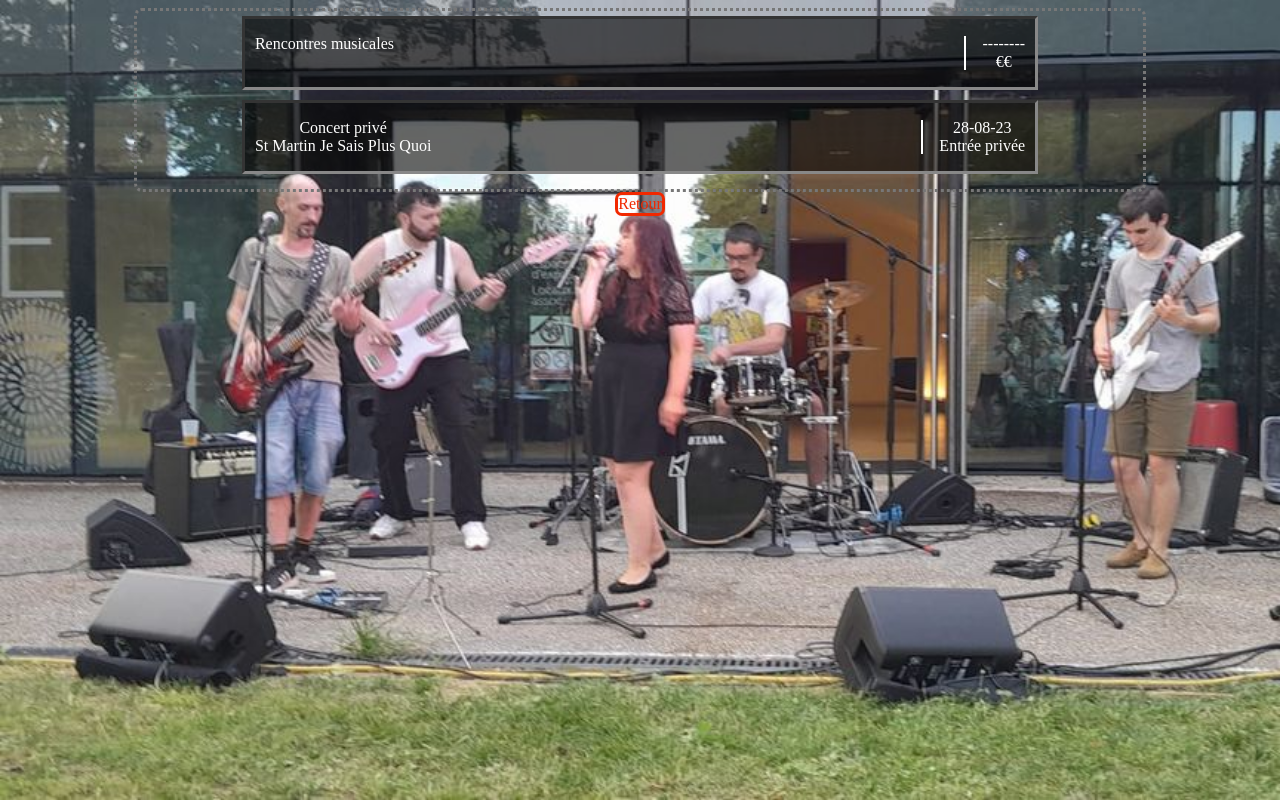
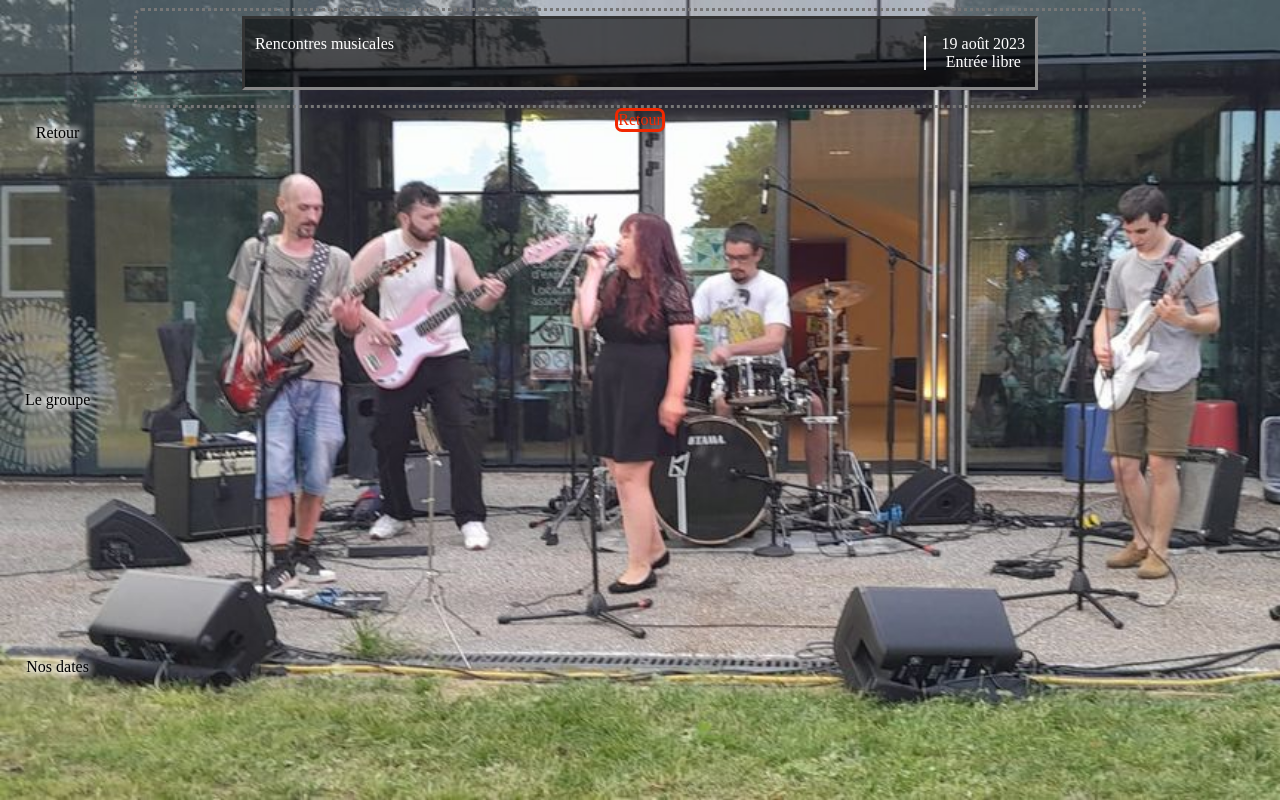
Before and after one commit to Laitram31/runninggags, a plain HTML site: page dates.html in a window 1280 px wide. Drawn offline with Linux system fonts and the light colour scheme.

Commit message:
fix: final fixes before (lol no) deployment

```diff
--- a/dates.html
+++ b/dates.html
@@ -6,19 +6,17 @@
 		<link rel="stylesheet" type="text/css" href="./style.css" />
 	</head>
 	<body>
+    <nav>
+      <a href="index.html">Retour</a>
+      <a href="membres.html">Le groupe</a>
+      <a href="#">Nos dates</a>
+    </nav>
 		<div class="content">
 			<div class="date">
 				<p class="date-desc">Rencontres musicales</p>
 				<div>
 					<hr>
-					<p>--------<br>€€</p>
-				</div>
-			</div>
-			<div class="date">
-				<p class="date-desc">Concert privé<br>St Martin Je Sais Plus Quoi</p>
-				<div>
-					<hr>
-					<p>28-08-23<br>Entrée privée</p>
+          <p>19 août 2023<br>Entrée libre</p>
 				</div>
 			</div>
 		</div>
--- a/style.css
+++ b/style.css
@@ -1,3 +1,7 @@
+:root{
+	--shadow-size: 8px;
+}
+
 body{
 	display: flex;
 	background: url(img/bg.jpg) no-repeat fixed;
@@ -24,8 +28,14 @@ nav{
 	left: 0;
 }
 
-nav img{
-	width: 100%;
+nav a{
+	text-shadow: 1px 1px var(--shadow-size) white, -1px -1px var(--shadow-size) white, -1px 1px var(--shadow-size) white, 1px -1px var(--shadow-size) white;
+	transition-property: var(--shadow-size);
+	transition-duration: 1s;
+}
+
+nav a:hover{
+	--shadow-size: 15px;
 }
 
 .content{
```
Also changed, not shown: membres.html (+3 -4 lines).
